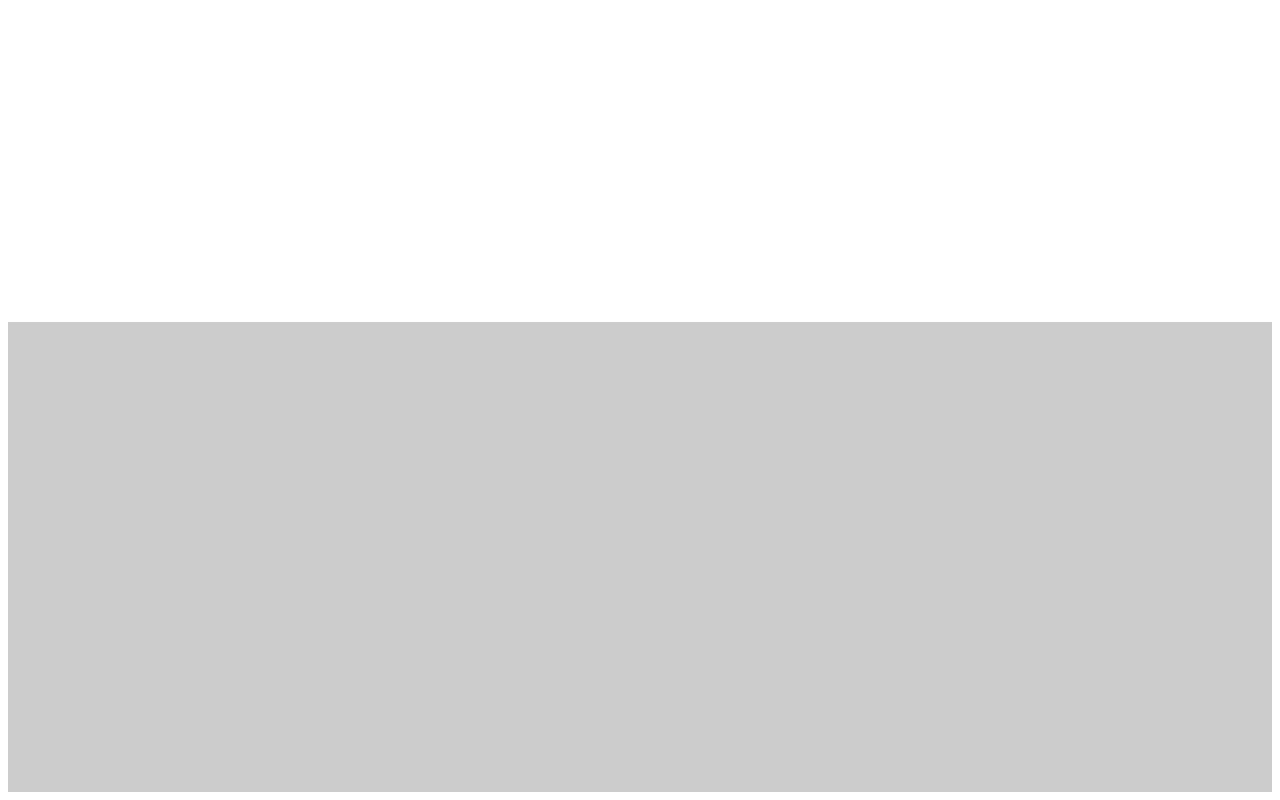
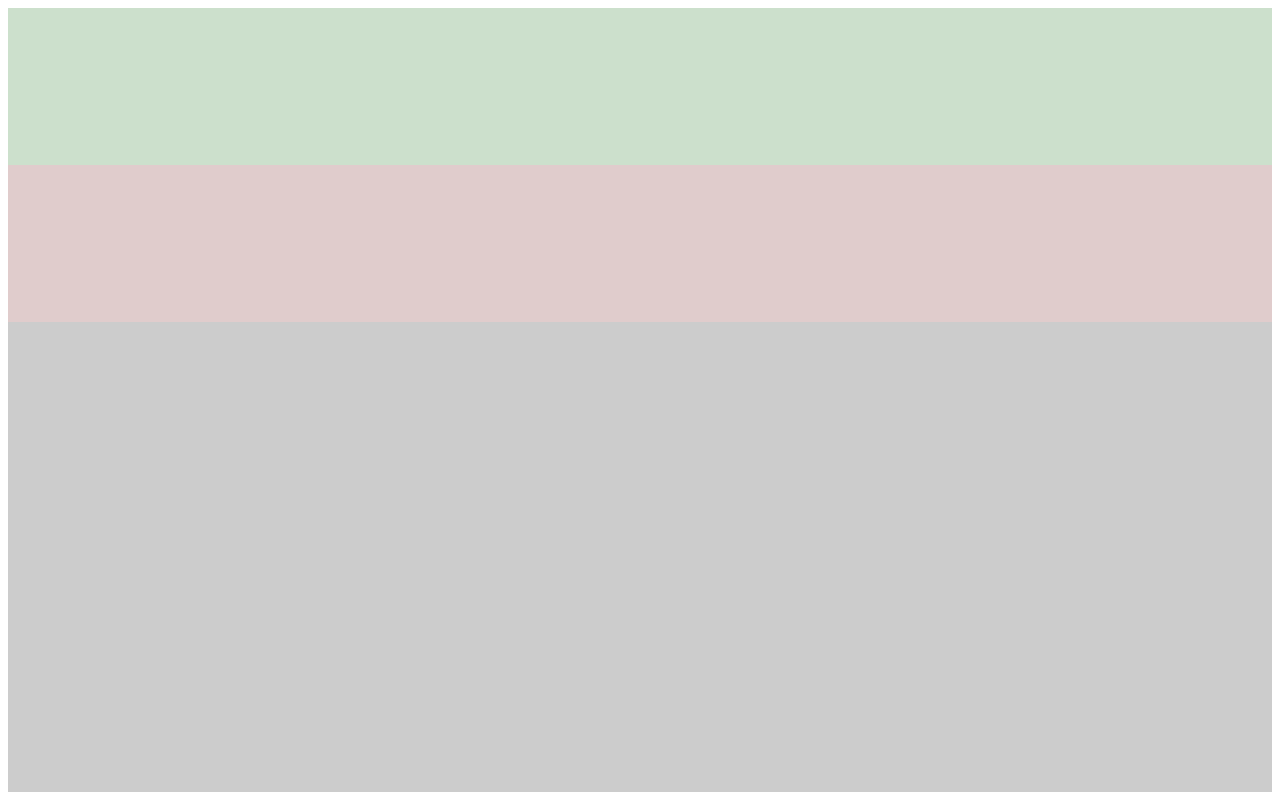
Before and after one commit to snow2301/sample2, a plain HTML site: page index.html in a window 1280 px wide. Drawn offline with Linux system fonts and the light colour scheme.

Commit message:
Update index.html

```diff
--- a/index.html
+++ b/index.html
@@ -8,18 +8,29 @@
       #up{
         width: 100%;
         height: 40%;
+        display: grid;
       }
-
       #down{
         width: 100%;
         height: 60%;
         background-color: rgba(0, 0, 0, 0.2);;
       }
+      .right{
+        background-color: rgba(0, 100, 0, 0.2);
+      }
+      .left{
+        background-color: rgba(100, 0, 0, 0.2);
+      }
     </style>
   </head>
   <body>
     <div id="up">
+      <div class="right">
 
+      </div>
+      <div class="left">
+
+      </div>
     </div>
     <div id="down">
 
```
